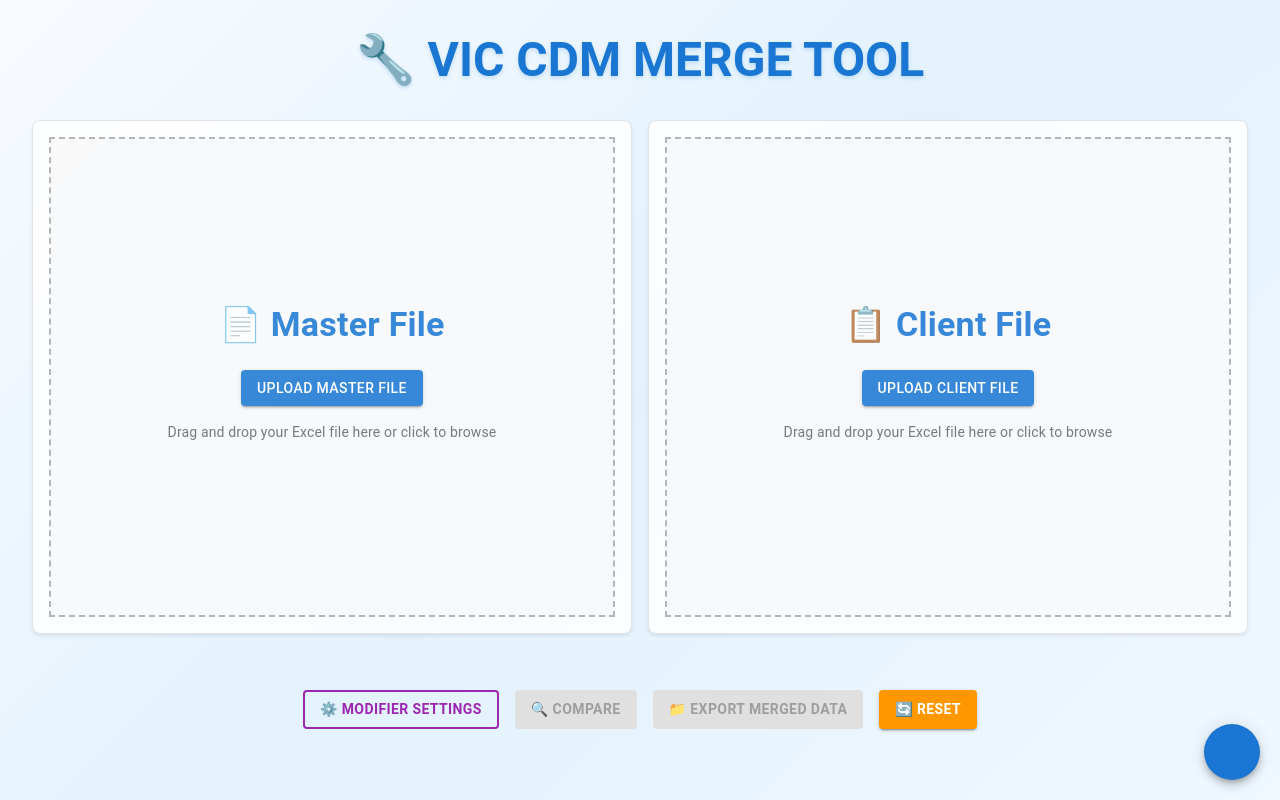
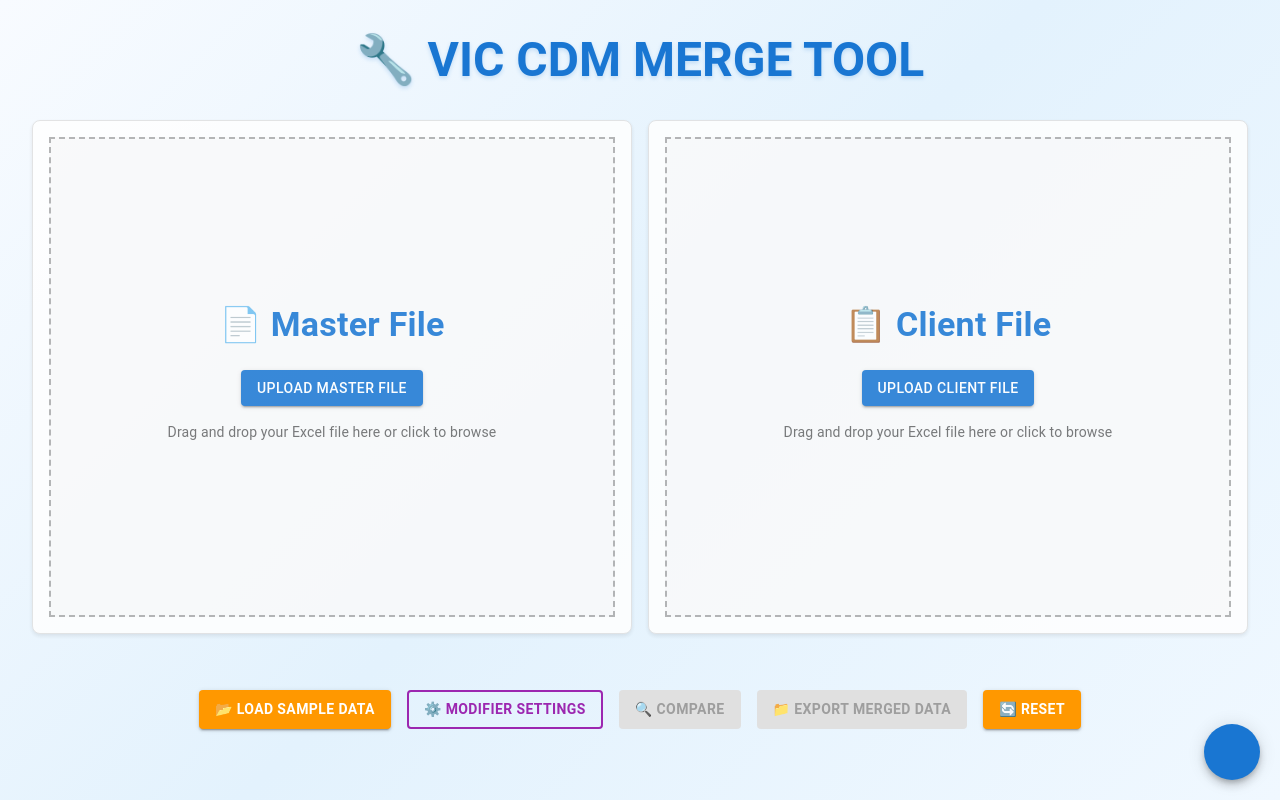
Before and after one commit to jonchicoine2/cdm-merge-tool-web, a Next.js app: page / in a window 1280 px wide. Built offline with nearby package versions, Linux system fonts and the light colour scheme; some icons are missing.

Commit message:
Implement code changes to enhance functionality and improve performance

```diff
--- a/src/app/excel-import/page.tsx
+++ b/src/app/excel-import/page.tsx
@@ -1146,6 +1146,56 @@ export default function ExcelImportPage() {
     }
   };
 
+  // Sample data loading function
+  const handleLoadSampleData = async () => {
+    try {
+      console.log('[SAMPLE DATA] Starting to load sample data...');
+
+      // Load the sample files
+      const masterFileResponse = await fetch('/sample%20sheets/ED%20Master%20CDM%202025.xlsx');
+      const clientFileResponse = await fetch('/sample%20sheets/Client%20ED%20w%20Hyphens.xlsx');
+
+      if (!masterFileResponse.ok || !clientFileResponse.ok) {
+        console.error('[SAMPLE DATA] Failed to fetch sample files');
+        return;
+      }
+
+      const masterBlob = await masterFileResponse.blob();
+      const clientBlob = await clientFileResponse.blob();
+
+      // Create File objects
+      const masterFile = new File([masterBlob], 'ED Master CDM 2025.xlsx', {
+        type: 'application/vnd.openxmlformats-officedocument.spreadsheetml.sheet'
+      });
+      const clientFile = new File([clientBlob], 'Client ED w Hyphens.xlsx', {
+        type: 'application/vnd.openxmlformats-officedocument.spreadsheetml.sheet'
+      });
+
+      console.log('[SAMPLE DATA] Sample files loaded, processing master file...');
+
+      // Load master file first
+      await new Promise<void>((resolve) => {
+        handleFileUpload(masterFile, "Master", false);
+        // Wait a bit for the master file to process
+        setTimeout(resolve, 1000);
+      });
+
+      console.log('[SAMPLE DATA] Master file processed, processing client file...');
+
+      // Load client file second
+      await new Promise<void>((resolve) => {
+        handleFileUpload(clientFile, "Client", false);
+        // Wait a bit for the client file to process
+        setTimeout(resolve, 1000);
+      });
+
+      console.log('[SAMPLE DATA] Both files processed, will auto-compare when ready...');
+
+    } catch (error) {
+      console.error('[SAMPLE DATA] Error loading sample data:', error);
+    }
+  };
+
   const handleFileUpload = (
     e: React.ChangeEvent<HTMLInputElement> | File,
     which: "Master" | "Client",
@@ -3043,6 +3093,17 @@ export default function ExcelImportPage() {
       )}
 
       <Box sx={{ display: "flex", justifyContent: "center", gap: 2, mb: 2, flexWrap: "wrap" }}>
+        <Button
+          variant="contained"
+          onClick={handleLoadSampleData}
+          sx={{
+            fontWeight: 'bold',
+            backgroundColor: '#ff9800',
+            '&:hover': { backgroundColor: '#f57c00' }
+          }}
+        >
+          📂 Load Sample Data
+        </Button>
         <Button
           variant="outlined"
           onClick={() => setModifierDialogOpen(true)}
```
Also changed, not shown: 2 other files (tests, documents, lock files or other folders).
